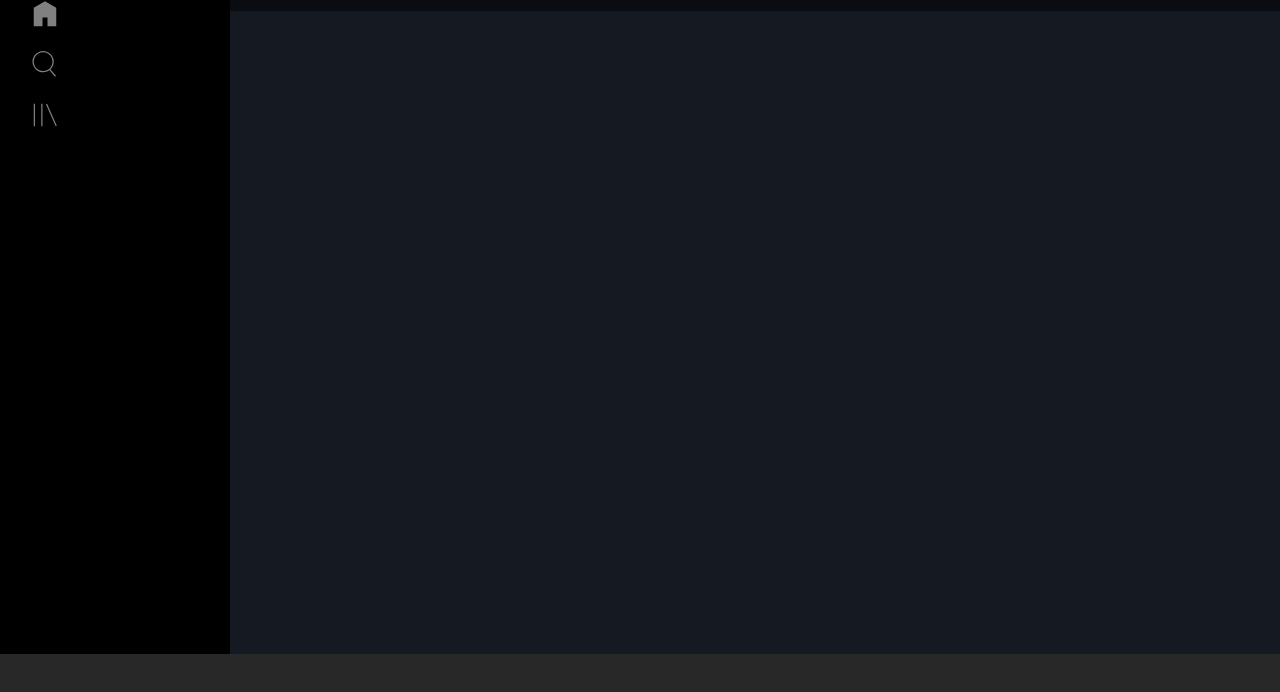
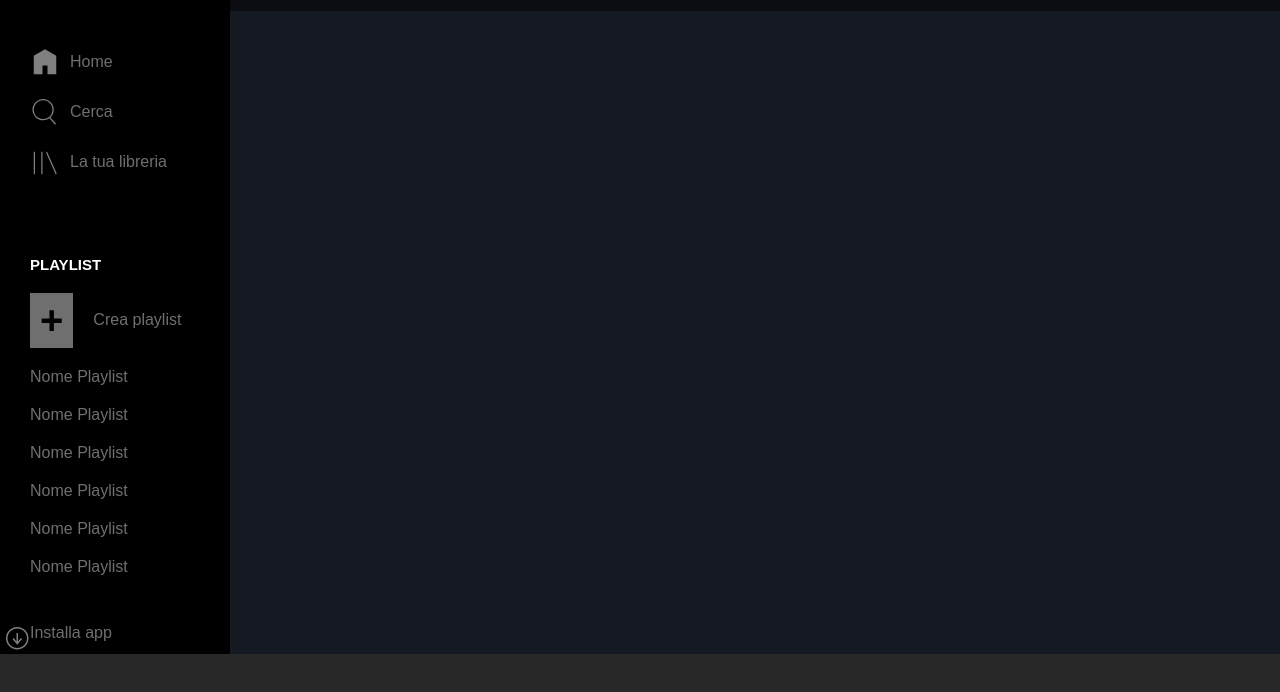
Before and after one commit to GiuseppeM22/html-css-spotifyweb, a plain HTML site: page index.html in a window 1280 px wide. Shown: the part 66-758 px from the top of the page. Drawn offline with Linux system fonts and the light colour scheme.

Commit message:
feat: add element sidebar

```diff
--- a/css/style.css
+++ b/css/style.css
@@ -11,6 +11,7 @@ body{
 /* classi riutilizzabili */
 
 .flex   {display: flex;}
+.column {flex-direction: column;}
 
 .boxed  {
     width: 80%;
@@ -21,6 +22,11 @@ body{
 .marg20 {margin-top: 20px;}
 .marg40 {margin-top: 40px;}
 .marg60 {margin-top: 60px;}
+
+.margleft10 {margin-left: 10px;}
+.margleft20 {margin-left: 20px;}
+.margleft30 {margin-left: 30px;}
+.margleft40 {margin-left: 40px;}
 
 .marg_bott10 {margin-bottom: 10px;}
 .marg_bott20 {margin-bottom: 20px;}
@@ -67,9 +73,11 @@ body{
 
 .sidebar{
     width: 18%;
-    height: 100vh;
+    height: calc(100vh - 80px);
     background-color: black;
     flex-direction: column;
+    overflow-y: auto;
+    justify-content: space-between;
 }
 
 .sidebar_logo{
@@ -102,7 +110,7 @@ body{
 .sidebar_icon span{
     color: #6f6f6f;
     flex-direction: row;
-    display: none;
+    /* display: none; */
 }
 
 .icon_name{
@@ -112,6 +120,63 @@ body{
 .icon_name:hover img, .icon_name:hover span{
     color: white;
     opacity: 1;
+    cursor: pointer;
+}
+
+.playlist{
+    /* display: none; */
+}
+
+.playlist h3{
+    color:white;
+    font-size: 15px;
+    margin-left: 30px;
+}
+
+.playlist_plus{
+    align-items: center;
+}
+
+.playlist_plus:hover .plus{
+    background-color: white;
+    cursor: pointer;
+}
+
+.playlist_plus:hover #plus_script{
+    color: white;
+    cursor: pointer;
+}
+
+.plus{
+    padding: 5px 10px;
+    background-color: #6f6f6f;
+    color: black;
+    font-size: 40px;
+    font-weight: 800;
+}
+
+#plus_script{
+    color: #6f6f6f;
+}
+
+.playlist a{
+    text-decoration: none;
+    color: #6f6f6f;
+}
+
+.playlist a:hover{
+    color: white;
+}
+
+
+.installer img{
+    opacity: 0.5;
+    width: 30px;
+
+}
+
+.installer span{
+    color: #6f6f6f;
 }
 
 
@@ -172,6 +237,4 @@ body{
     width: 100%;
     padding: 40px;
     background-color: #282828;
-    position: fixed;
-    bottom: 0;
 }
--- a/index.html
+++ b/index.html
@@ -20,6 +20,7 @@
     <main>
         <!-- main first section -->
         <section>
+            <div class="sapce_sidebar"></div>
             <div class="sidebar flex">
                 <div class="sidebar_logo padd10">
                     <img src="./img/logo.svg" alt="">
@@ -35,8 +36,25 @@
                     <div class="icon_name flex">
                         <img class="padd10" src="./img/libreria.svg" alt="library"> <span>La tua libreria</span>
                     </div>
+                </div>
+                <div class="playlist marg20 flex column">
+                    <h3>PLAYLIST</h3>
+                    <div class="playlist_plus flex marg20 margleft30">
+                        <span class="plus">+</span> <span id="plus_script" class="margleft20">Crea playlist</span>
+                    </div>
+                    <a class="marg20 margleft30" href="#">Nome Playlist</a>
+                    <a class="marg20 margleft30" href="#">Nome Playlist</a>
+                    <a class="marg20 margleft30" href="#">Nome Playlist</a>
+                    <a class="marg20 margleft30" href="#">Nome Playlist</a>
+                    <a class="marg20 margleft30" href="#">Nome Playlist</a>
+                    <a class="marg20 margleft30" href="#">Nome Playlist</a>
+                </div>
+                <div class="profile flex">
+                    <div class="installer flex">
+                        <img src="./img/download.svg" alt="download"> <span>Installa app</span>
+                    </div>
+                </div>
 
-                </div>
             </div>
         </section>
     </main>
```
